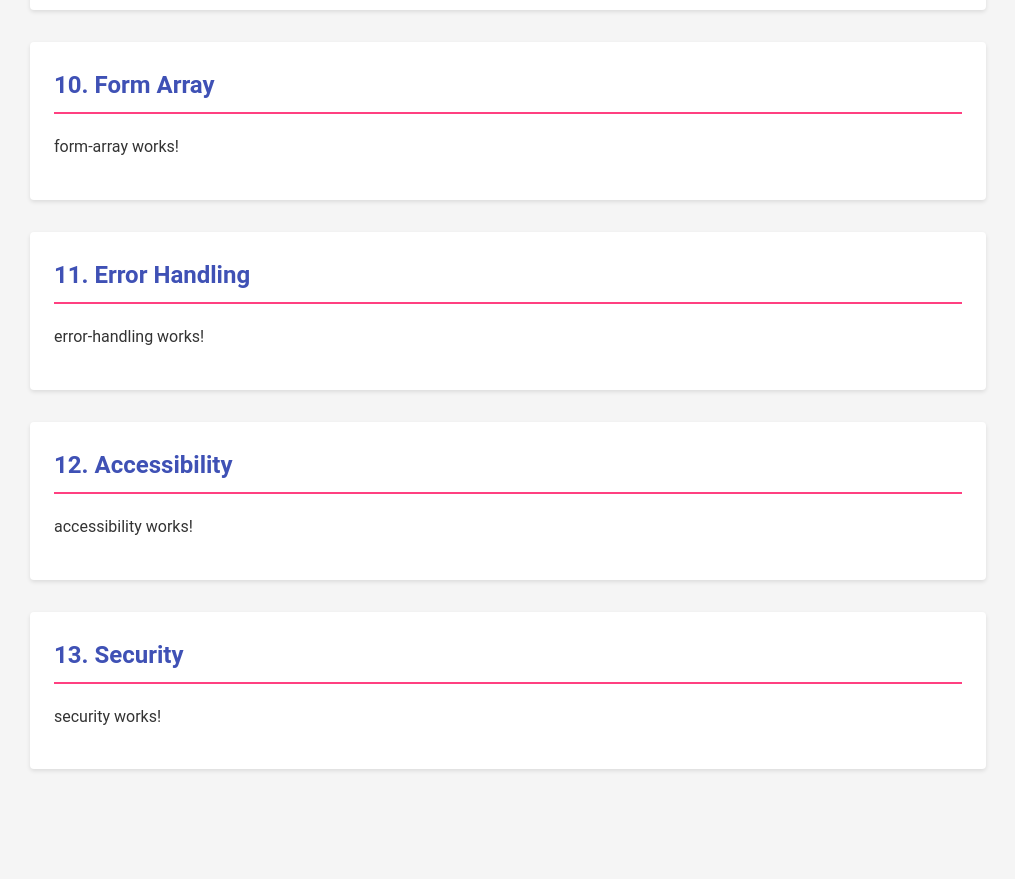
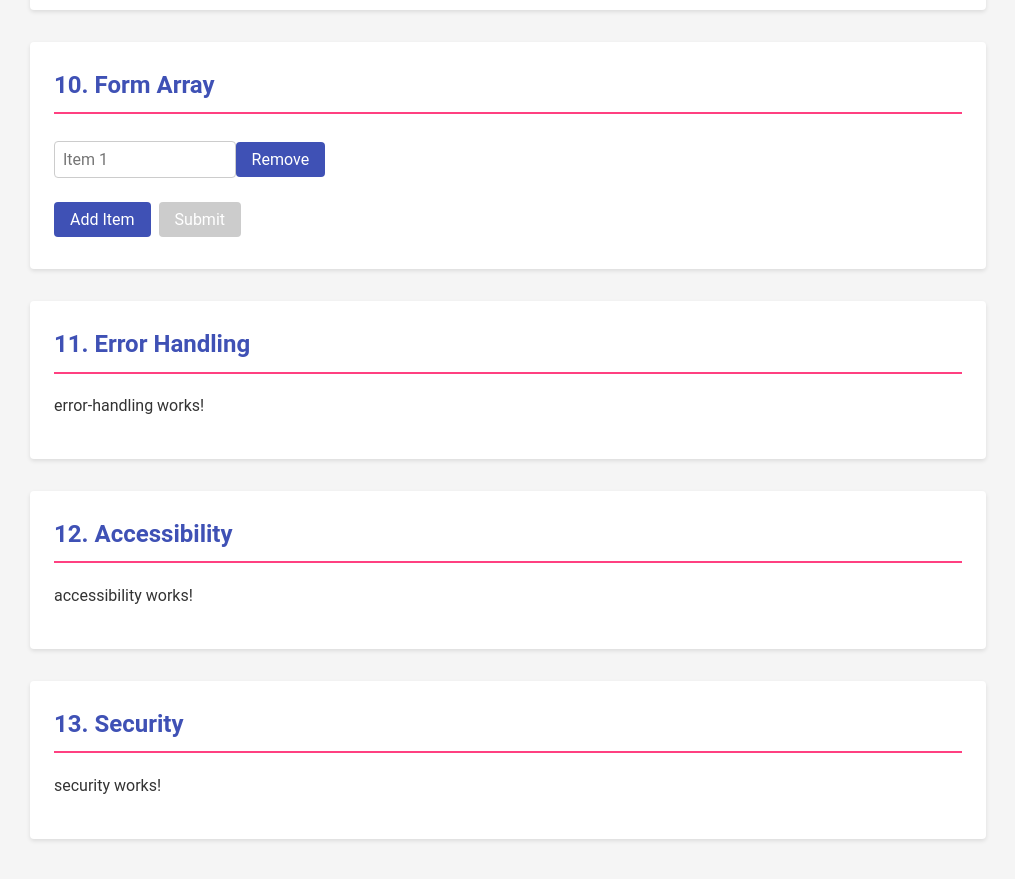
Before and after one commit to bralash/angular-user-input-demo, an Angular app: page / in a window 1280 px wide. Shown: the part 2700-3579 px from the top of the page, without its empty margins (262-1277 px from the left). Before the commit the page ends 3533 px from the top, so only its background shows below. Built offline with nearby package versions, Linux system fonts and the light colour scheme.

Commit message:
Adds Form Array

```diff
--- a/src/app/form-array/form-array.component.html
+++ b/src/app/form-array/form-array.component.html
@@ -1 +1,16 @@
-<p>form-array works!</p>
+<form [formGroup]="form" (ngSubmit)="onSubmit()">
+  <div formArrayName="items">
+    <div *ngFor="let item of itemsFormArray.controls; let i = index">
+      <input [formControlName]="i" placeholder="Item {{ i + 1 }}" />
+      <button type="button" (click)="removeItem(i)">Remove</button>
+    </div>
+  </div>
+  <button type="button" (click)="addItem()">Add Item</button>
+  <button type="submit" [disabled]="!form.valid">Submit</button>
+</form>
+<div *ngIf="submittedItems.length">
+  <h3>Submitted Items:</h3>
+  <ul>
+    <li *ngFor="let item of submittedItems">{{ item }}</li>
+  </ul>
+</div>
--- a/src/app/form-array/form-array.component.ts
+++ b/src/app/form-array/form-array.component.ts
@@ -1,12 +1,49 @@
-import { Component } from '@angular/core';
+import { Component, NgModule, OnInit } from '@angular/core';
+import {
+  FormArray,
+  FormBuilder,
+  FormGroup,
+  NgModel,
+  Validators,
+} from '@angular/forms';
+import { ReactiveFormsModule } from '@angular/forms';
+import { CommonModule } from '@angular/common';
 
 @Component({
   selector: 'app-form-array',
   standalone: true,
-  imports: [],
+  imports: [ReactiveFormsModule, CommonModule],
   templateUrl: './form-array.component.html',
-  styleUrl: './form-array.component.scss'
+  styleUrl: './form-array.component.scss',
 })
-export class FormArrayComponent {
+export class FormArrayComponent implements OnInit {
+  form!: FormGroup;
+  submittedItems: string[] = [];
 
+  constructor(private fb: FormBuilder) {}
+
+  ngOnInit(): void {
+    this.form = this.fb.group({
+      items: this.fb.array([]),
+    });
+    this.addItem();
+  }
+
+  addItem() {
+    this.itemsFormArray.push(this.fb.control('', Validators.required));
+  }
+
+  get itemsFormArray() {
+    return this.form.get('items') as FormArray;
+  }
+
+  removeItem(index: number) {
+    this.itemsFormArray.removeAt(index);
+  }
+
+  onSubmit() {
+    if (this.form.valid) {
+      this.submittedItems = this.itemsFormArray.value;
+    }
+  }
 }
--- a/src/index.html
+++ b/src/index.html
@@ -2,7 +2,7 @@
 <html lang="en">
 <head>
   <meta charset="utf-8">
-  <title>AngularUserInputDemo</title>
+  <title>Angular User Input Demo</title>
   <base href="/">
   <meta name="viewport" content="width=device-width, initial-scale=1">
   <link rel="icon" type="image/x-icon" href="favicon.ico">
```
Also changed, not shown: src/app/form-array/README.md (added).
